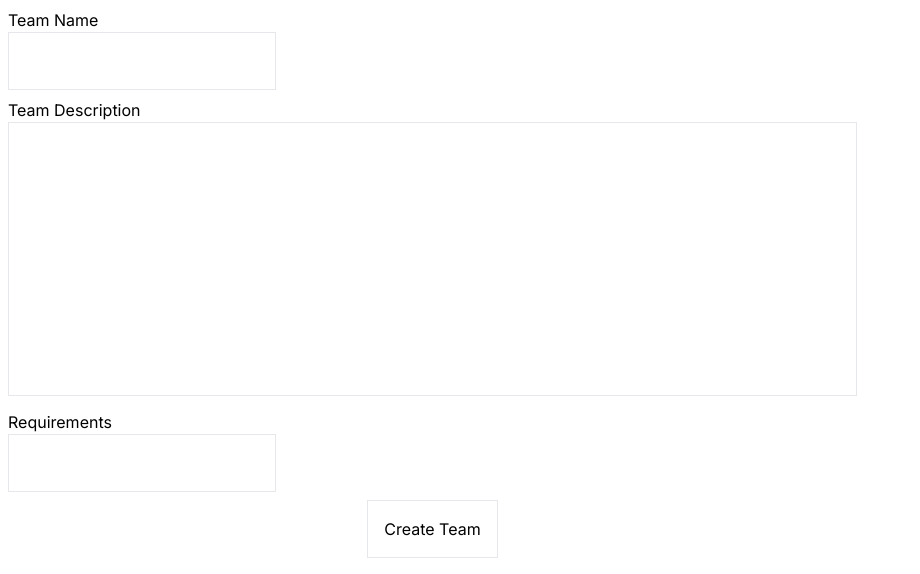
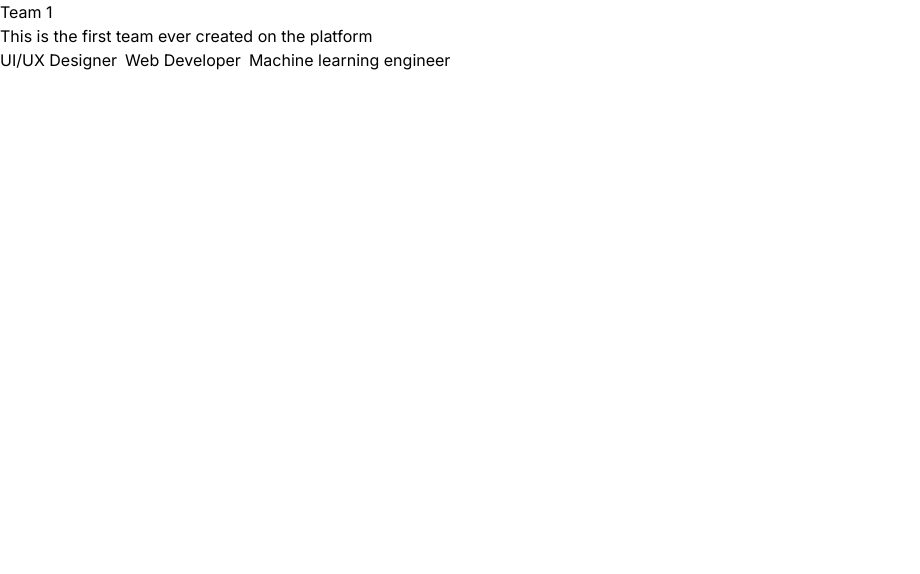
Before and after one commit to vbv-nyk/team-time, a Next.js app: page / in a window 1280 px wide. Shown: the top 574 px of the page, without its empty margins (0-920 px from the left). Built offline with nearby package versions, Linux system fonts and the light colour scheme.

Commit message:
Add component to display team details

```diff
--- /dev/null
+++ b/app/Components/Team-Details/TeamDetails.tsx
@@ -0,0 +1,17 @@
+interface TeamDetails {
+  name: String;
+  description: String;
+  requirements: String[];
+}
+export default function TeamDetails(props: TeamDetails) {
+  const requirementTags = props.requirements.map((req, i) => (
+    <div key={i}>{req}</div>
+  ));
+  return (
+    <div>
+      <h1>{props.name}</h1>
+      <p>{props.description}</p>
+      <div className="flex flex-row gap-2">{requirementTags}</div>
+    </div>
+  );
+}
--- a/app/page.tsx
+++ b/app/page.tsx
@@ -1,12 +1,21 @@
 import CreateTeam from "./Components/Forms/CreateTeam";
 import Navbar from "./Components/Navbar/Navbar";
 import TeamCard from "./Components/Team-Card/TeamCard";
+import TeamDetails from "./Components/Team-Details/TeamDetails";
 import TeamsContainer from "./Components/Teams-Container/TeamsContainer";
 
 export default function Home() {
   return (
     <>
-      <CreateTeam />
+      <TeamDetails
+        name={"Team 1"}
+        description={"This is the first team ever created on the platform"}
+        requirements={[
+          "UI/UX Designer",
+          "Web Developer",
+          "Machine learning engineer",
+        ]}
+      />
     </>
   );
 }
--- a/package.json
+++ b/package.json
@@ -9,7 +9,6 @@
     "lint": "next lint"
   },
   "dependencies": {
-    "@tiptap/react": "^2.0.3",
     "@types/node": "20.2.3",
     "@types/react": "18.2.7",
     "@types/react-dom": "18.2.4",
```
Also changed, not shown: 1 other file (tests, documents, lock files or other folders).
